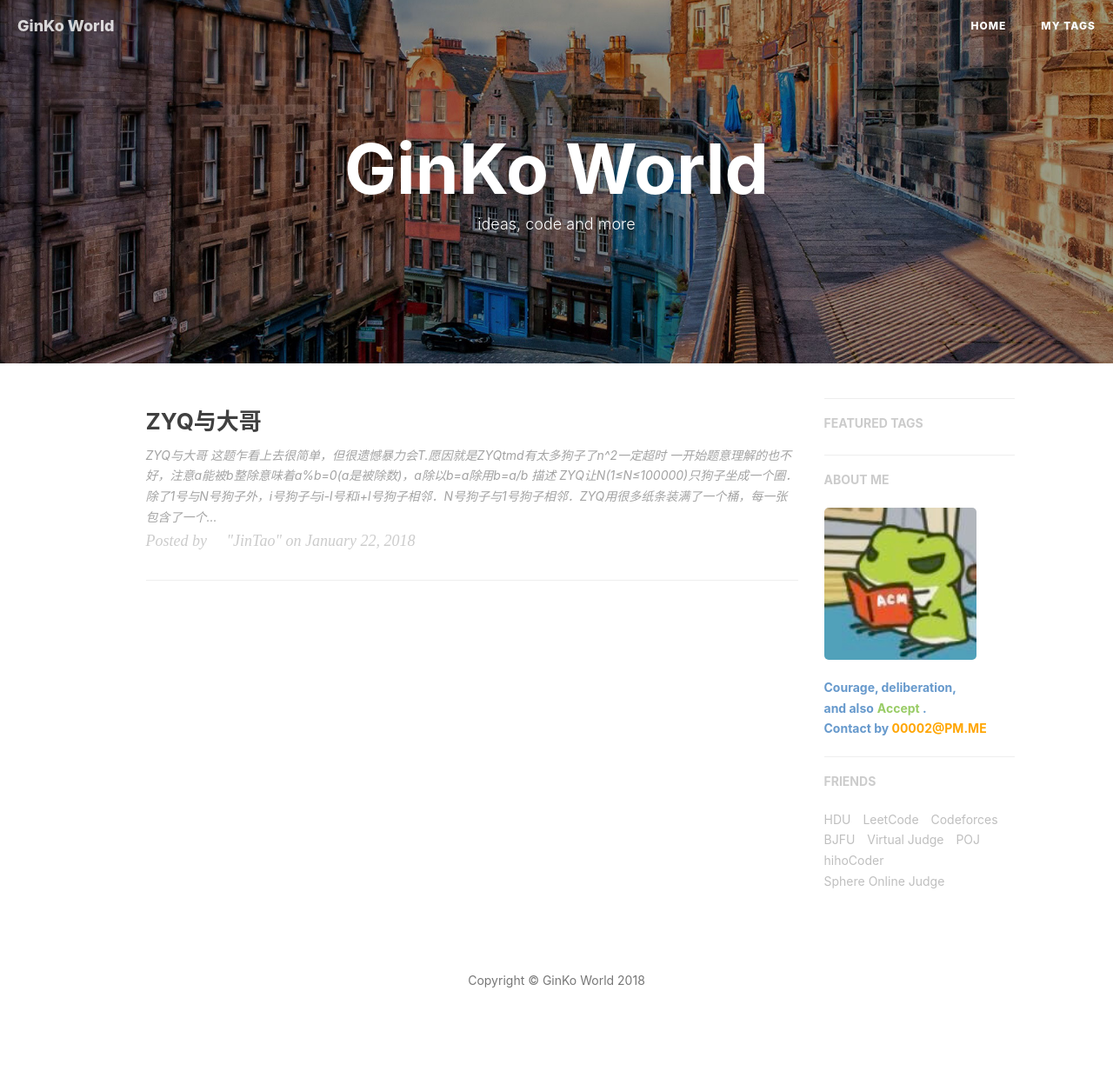
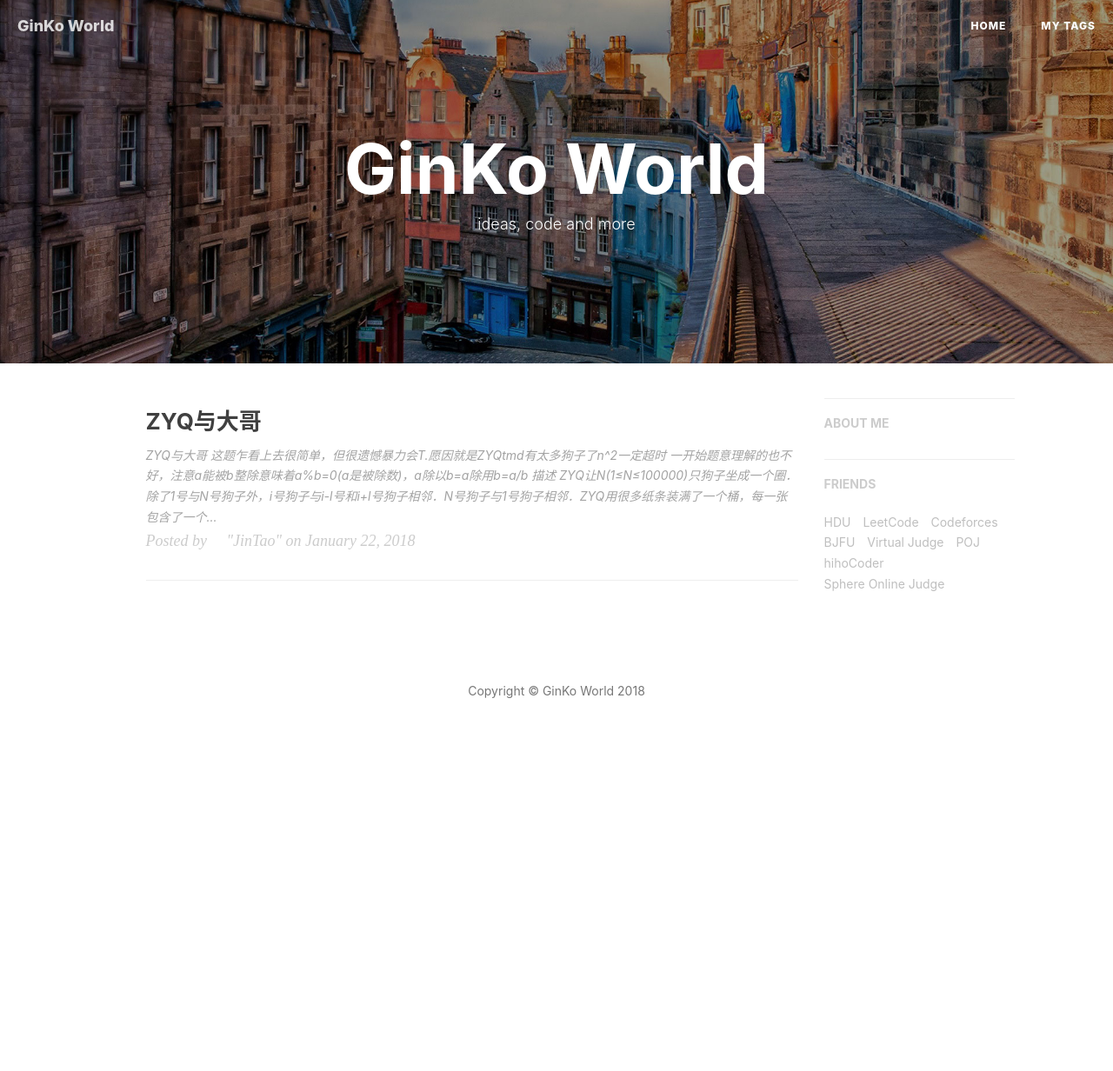
Before and after one commit to pandaKINandQUEEN/GinKo-BFU.github.io, a Jekyll site: the page built from index.html, in a window 1280 px wide. Shown: the whole page at 87% size. Built offline with Jekyll 4.4.1, drawn with Linux system fonts in a browser that asks for light colours; nearby versions of some CDN libraries; the list of posts is cut into pages by our own code; comment, search, counter and statistics services are not loaded; after the commit the page ends 900 px from its top, so only the background shows below that.

Commit message:
Update _config.yml

```diff
--- a/_config.yml
+++ b/_config.yml
@@ -78,16 +78,16 @@ netease_comment: false
 
 
 # Sidebar settings
-sidebar: true                           # whether or not using Sidebar.
-sidebar-about-description: "<font color=#6699cc><b>Courage, deliberation, <br>and also</b></font> <font color=#99cc66><b> Accept </b></font><font color=#6699cc><b>.</b></font><br><font color =#6699cc><b> Contact by</b></font><font color=orange><b> 00002@PM.ME </b>"
+#sidebar: true                           # whether or not using Sidebar.
+#sidebar-about-description: "<font color=#6699cc><b>Courage, deliberation, <br>and also</b></font> <font color=#99cc66><b> Accept </b></font><font color=#6699cc><b>.</b></font><br><font color =#6699cc><b> Contact by</b></font><font color=orange><b> 00002@PM.ME </b>"
 # TODO need add the headshot
-sidebar-avatar: /img/Accept.jpg      # use absolute URL, seeing it's used in both `/` and `/about/`
+#sidebar-avatar: /img/Accept.jpg      # use absolute URL, seeing it's used in both `/` and `/about/`
 
 
 
 # Featured Tags
-featured-tags: true                     # whether or not using Feature-Tags
-featured-condition-size: 1              # A tag will be featured if the size of it is more than this condition value
+#featured-tags: true                     # whether or not using Feature-Tags
+#featured-condition-size: 1              # A tag will be featured if the size of it is more than this condition value
 
 
 
```
